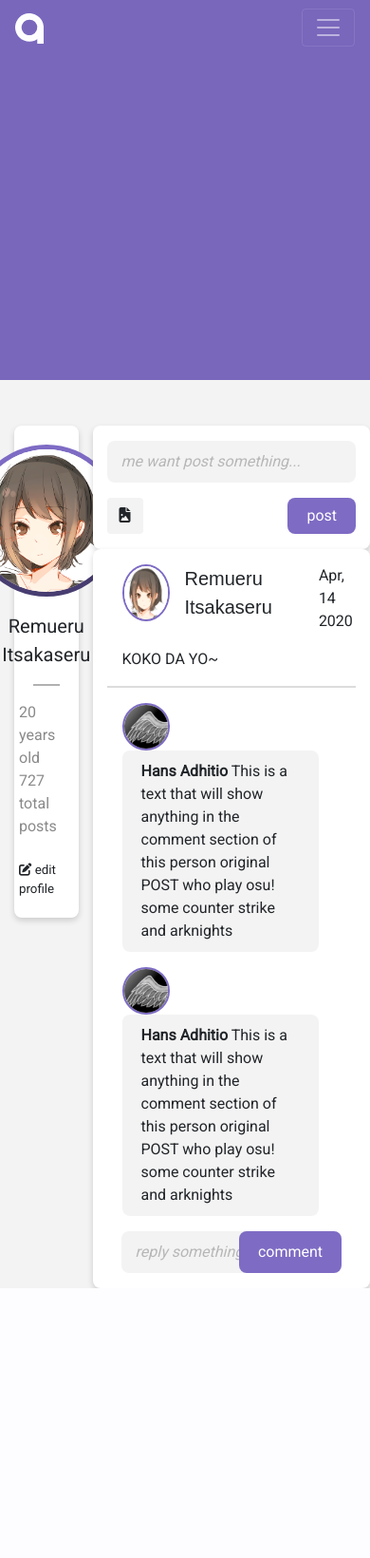
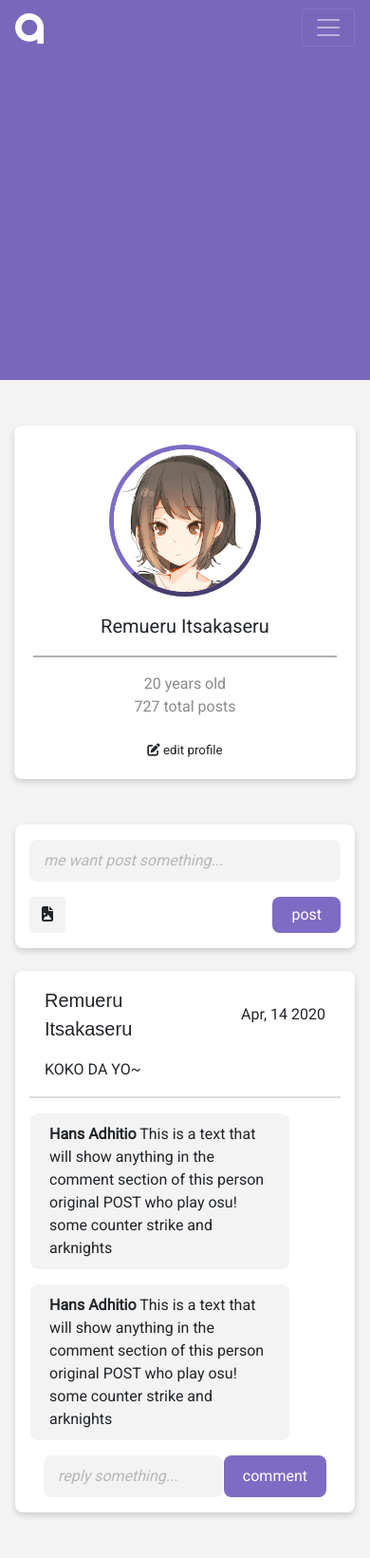
Before and after one commit to Itsakaseru/Latus, a PHP site: page /php-files/profile/index.php in a window 390 px wide. Shown: the whole page at 95% size. Before the commit the page ends 1356 px from the top, so only its background shows below. Run offline with PHP 8.4, Linux system fonts and the light colour scheme; some libraries are stand-ins or nearby versions.

Commit message:
[Profile] configure for mobile friendly

```diff
--- a/php-files/assets/css/profile.css
+++ b/php-files/assets/css/profile.css
@@ -1,13 +1,16 @@
 @import url('https://fonts.googleapis.com/css?family=Bebas+Neue&display=swap');
 @import url('https://fonts.googleapis.com/css?family=Roboto&display=swap');
-
-html {
-    height: 150%;
-}
 
 body {
     background-color: #F3F3F3;
     font-family: 'Roboto', sans-serif;
+}
+
+@media only screen and (max-width: 768px) {
+    /* For mobile: */
+    .profilePicture {
+        display: none;
+    }
 }
 
 header {
--- a/php-files/profile/index.php
+++ b/php-files/profile/index.php
@@ -58,7 +58,7 @@
     <div class="container pt-5">
 
         <div class="row">
-            <div id="profileInfo" class="col-3 mr-md-4">
+            <div id="profileInfo" class="col-lg-3 mr-lg-4 pb-md-5 p-md-0 mb-md-3 mb-5">
                 <div class="card">
                     <div class="card-body">
                         <div id="profileImage" class="row justify-content-center" data-toggle="modal" data-target="#changePicture">
@@ -83,10 +83,10 @@
                     </div>
                 </div>
             </div>
-            <div class="col">
+            <div class="col-lg ml-3 mr-3">
 
-                <div class="row mb-md-4">
-                    <div class="card col-12 pt-3 pb-3">
+                <div class="row mb-md-4 mb-4">
+                    <div class="card col-lg-12 pt-3 pb-3">
                         <form id="createPost" class="col">
                             <div class="row">
                                 <textarea id="content" class="inputField form-control" rows="1" name="content" maxlength="256" placeholder="me want post something..."></textarea>
@@ -107,13 +107,13 @@
 
                 <div class="row">
 
-                    <div class="containerPost card col-12 pt-3 pb-3">
+                    <div class="containerPost card col-lg-12 pt-3 pb-3 mb-5">
                         <div class="row pl-3 d-flex">
-                            <div class="col-9 align-self-start d-flex">
+                            <div class="col-5 col-sm-7 col-md-9 align-self-start d-flex">
                                 <img class="profilePicture rounded-circle" src="../assets/img/users/itsakaseru.png" width="50px;" style="border: 2px solid #7E6BC4">
-                                <span class="postName ml-3 my-auto">Remueru Itsakaseru</span>
+                                <span class="postName ml-md-3 my-auto">Remueru Itsakaseru</span>
                             </div>
-                            <div class="col-3 my-auto d-flex">
+                            <div class="col-7 col-sm-5 col-md-3 my-auto d-flex">
                                 <span class="ml-auto mr-3">Apr, 14 2020</span>
                             </div>
                         </div>
@@ -123,31 +123,31 @@
                             </div>
                         </div>
                         <hr>
-                        <div class="commentContainer row pl-3 mb-3">
+                        <div class="commentContainer row pl-md-3 mb-3">
                             <div class="col-1 align-self-start d-flex">
                                 <img class="profilePicture rounded-circle" src="../assets/img/users/giovanna.png" width="50px;" style="border: 2px solid #7E6BC4">
                             </div>
-                            <div class="col-11 d-flex">
-                                <span class="comment my-auto mr-3"><strong>Hans Adhitio</strong> This is a text that will show anything in the comment section of this person original POST who play osu! some counter strike and arknights</span>
+                            <div class="col-11 d-flex pl-0 pl-md-3">
+                                <span class="comment my-auto mr-4 mr-sm-3 ml-3 ml-sm-0"><strong>Hans Adhitio</strong> This is a text that will show anything in the comment section of this person original POST who play osu! some counter strike and arknights</span>
                             </div>
                         </div>
 
-                        <div class="commentContainer row pl-3 mb-3">
+                        <div class="commentContainer row pl-md-3 mb-3">
                             <div class="col-1 align-self-start d-flex">
                                 <img class="profilePicture rounded-circle" src="../assets/img/users/giovanna.png" width="50px;" style="border: 2px solid #7E6BC4">
                             </div>
-                            <div class="col-11 d-flex">
-                                <span class="comment my-auto mr-3"><strong>Hans Adhitio</strong> This is a text that will show anything in the comment section of this person original POST who play osu! some counter strike and arknights</span>
+                            <div class="col-11 d-flex pl-0 pl-md-3">
+                                <span class="comment my-auto mr-4 mr-sm-3 ml-3 ml-sm-0"><strong>Hans Adhitio</strong> This is a text that will show anything in the comment section of this person original POST who play osu! some counter strike and arknights</span>
                             </div>
                         </div>
 
                         <div class="replayContainer">
-                            <form class="col">
+                            <form class="col-12">
                                 <div class="row">
-                                    <div class="col-10">
+                                    <div class="col-8 col-sm-9 col-md-10">
                                         <textarea class="inputField form-control" rows="1" name="content" maxlength="256" placeholder="reply something..."></textarea>
                                     </div>
-                                    <div class="col-2">
+                                    <div class="col-4 col-sm-3 col-md-2">
                                         <button class="commentBtn float-right" name="postContent" type="button" class="btn">comment</button>
                                     </div>
                                 </div>
```
